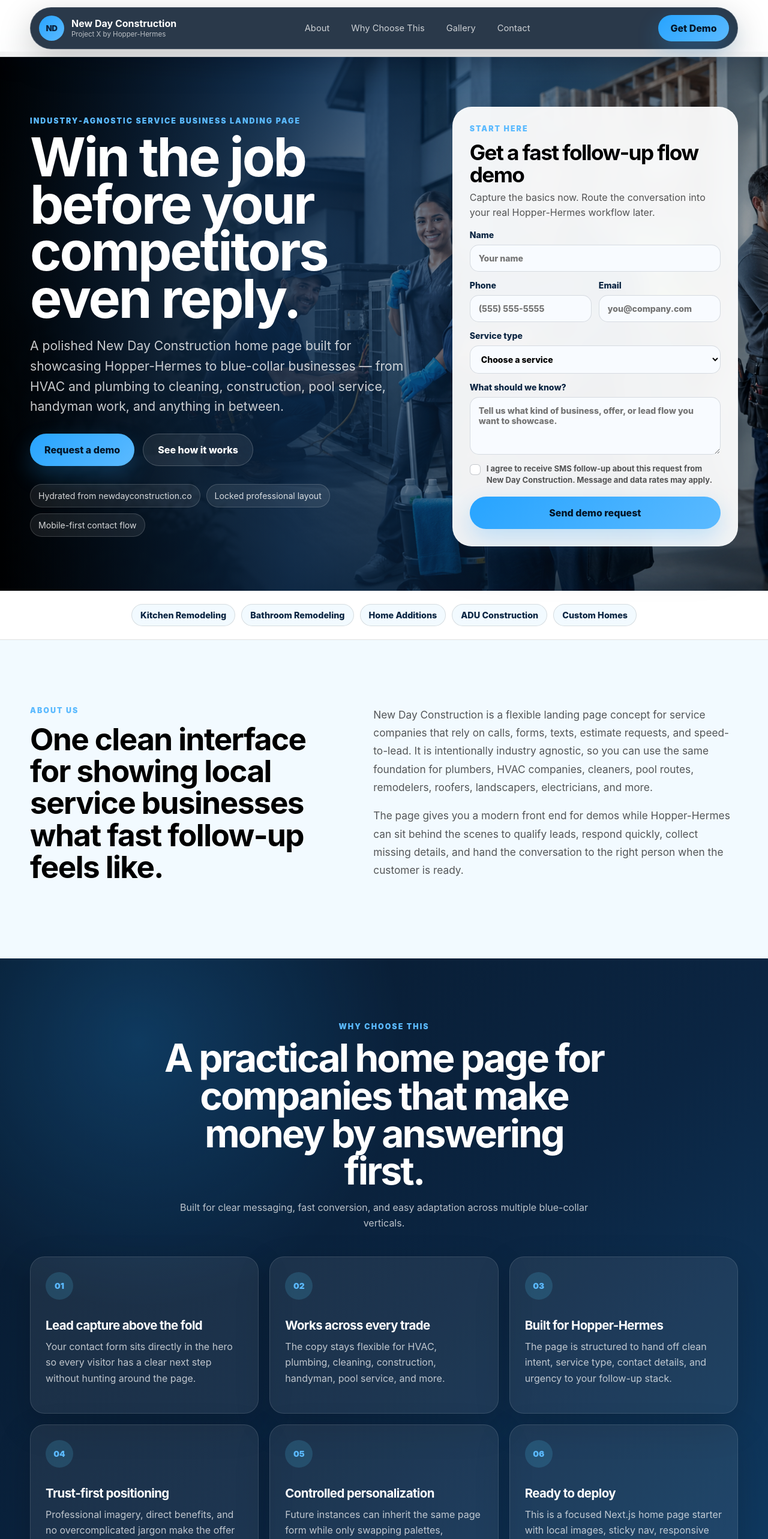
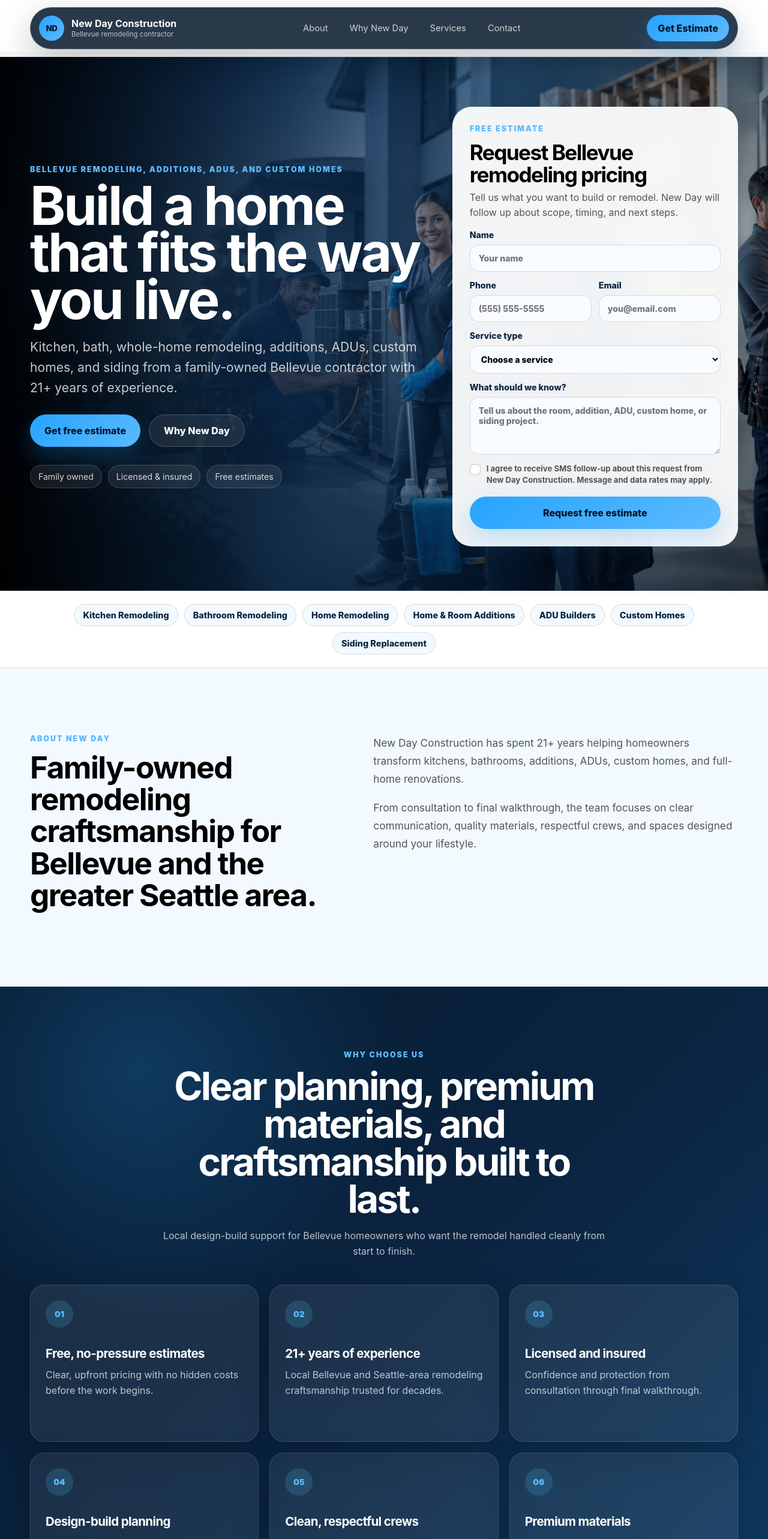
Before and after one commit to SoloRatRacer97/Hermes-Project-X-site, a Next.js app: page / in a window 1280 px wide. Shown: the top 2566 px of the page at 60% size. Built offline with nearby package versions, Linux system fonts and the light colour scheme.

Commit message:
chore: update New Day landing copy

```diff
--- a/app/layout.tsx
+++ b/app/layout.tsx
@@ -3,9 +3,9 @@ import { projectXConfig } from "./project-x-config";
 import "./globals.css";
 
 export const metadata: Metadata = {
-  title: `${projectXConfig.brand.name} | Blue-Collar Business Growth Landing Page`,
+  title: `${projectXConfig.brand.name} | Bellevue Remodeling Contractor`,
   description:
-    "An industry-agnostic landing page for service businesses showcasing Hopper-Hermes speed-to-lead automation.",
+    "Kitchen, bath, whole-home remodeling, additions, ADUs, custom homes, and siding in Bellevue.",
 };
 
 export default function RootLayout({
--- a/app/page.tsx
+++ b/app/page.tsx
@@ -52,34 +52,34 @@ const themeStyle: ThemeStyle = {
 
 const whyCards = [
   {
-    title: "Lead capture above the fold",
+    title: "Free, no-pressure estimates",
     description:
-      "Your contact form sits directly in the hero so every visitor has a clear next step without hunting around the page.",
+      "Clear, upfront pricing with no hidden costs before the work begins.",
   },
   {
-    title: "Works across every trade",
+    title: "21+ years of experience",
     description:
-      "The copy stays flexible for HVAC, plumbing, cleaning, construction, handyman, pool service, and more.",
+      "Local Bellevue and Seattle-area remodeling craftsmanship trusted for decades.",
   },
   {
-    title: "Built for Hopper-Hermes",
+    title: "Licensed and insured",
     description:
-      "The page is structured to hand off clean intent, service type, contact details, and urgency to your follow-up stack.",
+      "Confidence and protection from consultation through final walkthrough.",
   },
   {
-    title: "Trust-first positioning",
+    title: "Design-build planning",
     description:
-      "Professional imagery, direct benefits, and no overcomplicated jargon make the offer easy for blue-collar owners to understand.",
+      "One team for layouts, 3D renderings, permits, materials, and construction.",
   },
   {
-    title: "Controlled personalization",
+    title: "Clean, respectful crews",
     description:
-      "Future instances can inherit the same page form while only swapping palettes, professional photo sets, and service choices.",
+      "Your home is treated carefully, with organized updates and job sites.",
   },
   {
-    title: "Ready to deploy",
+    title: "Premium materials",
     description:
-      "This is a focused Next.js home page starter with local images, sticky nav, responsive CSS, and production-friendly structure.",
+      "Kohler, Cambria, Waypoint, James Hardie, and finishes built to last.",
   },
 ];
 
@@ -170,10 +170,10 @@ function LeadForm({ id, className = "lead-card" }: { id: string; className?: str
   return (
     <form className={className} id={id} onSubmit={handleSubmit}>
       <div className="lead-card-header">
-        <p className="eyebrow">Start here</p>
-        <h2>Get a fast follow-up flow demo</h2>
+        <p className="eyebrow">Free estimate</p>
+        <h2>Request Bellevue remodeling pricing</h2>
         <p>
-          Capture the basics now. Route the conversation into your real Hopper-Hermes workflow later.
+          Tell us what you want to build or remodel. New Day will follow up about scope, timing, and next steps.
         </p>
       </div>
 
@@ -210,7 +210,7 @@ function LeadForm({ id, className = "lead-card" }: { id: string; className?: str
             type="email"
             name="email"
             autoComplete="email"
-            placeholder="you@company.com"
+            placeholder="you@email.com"
             value={formState.email}
             onChange={(event) => updateField("email", event.target.value)}
           />
@@ -238,7 +238,7 @@ function LeadForm({ id, className = "lead-card" }: { id: string; className?: str
         <textarea
           name="message"
           rows={4}
-          placeholder="Tell us what kind of business, offer, or lead flow you want to showcase."
+          placeholder="Tell us about the room, addition, ADU, custom home, or siding project."
           value={formState.message}
           onChange={(event) => updateField("message", event.target.value)}
         />
@@ -260,12 +260,12 @@ function LeadForm({ id, className = "lead-card" }: { id: string; className?: str
       </label>
 
       <button className="submit-button" type="submit" disabled={status === "submitting"}>
-        {status === "submitting" ? "Sending request..." : "Send demo request"}
+        {status === "submitting" ? "Sending request..." : "Request free estimate"}
       </button>
 
       {status === "success" ? (
         <p className="form-success" role="status">
-          Thanks. Your request was captured and routed into the Project X follow-up flow.
+          Thanks. Your request was sent to New Day Construction.
         </p>
       ) : null}
 
@@ -305,13 +305,13 @@ export default function Home() {
 
           <nav className="nav-links" aria-label="Page sections">
             <a className="mobile-hidden-nav" href="#about">About</a>
-            <a href="#why">Why Choose This</a>
-            <a href="#gallery">Gallery</a>
+            <a href="#why">Why New Day</a>
+            <a href="#gallery">Services</a>
             <a className="mobile-hidden-nav" href="#contact">Contact</a>
           </nav>
 
           <a className="nav-cta" href="#lead-form">
-            Get Demo
+            Get Estimate
           </a>
         </header>
       </div>
@@ -322,18 +322,18 @@ export default function Home() {
 
         <div className="hero-inner section-shell">
           <div className="hero-copy">
-            <p className="eyebrow">Industry-agnostic service business landing page</p>
-            <h1>Win the job before your competitors even reply.</h1>
+            <p className="eyebrow">Bellevue remodeling, additions, ADUs, and custom homes</p>
+            <h1>Build a home that fits the way you live.</h1>
             <p className="hero-subtitle">
-              A polished {brand.name} home page built for showcasing Hopper-Hermes to blue-collar businesses — from HVAC and plumbing to cleaning, construction, pool service, handyman work, and anything in between.
+              Kitchen, bath, whole-home remodeling, additions, ADUs, custom homes, and siding from a family-owned Bellevue contractor with 21+ years of experience.
             </p>
 
             <div className="hero-actions">
               <a className="primary-button" href="#lead-form">
-                Request a demo
+                Get free estimate
               </a>
               <a className="secondary-button" href="#why">
-                See how it works
+                Why New Day
               </a>
             </div>
 
@@ -358,15 +358,15 @@ export default function Home() {
 
       <section className="section-shell split-section" id="about">
         <div>
-          <p className="eyebrow">About us</p>
-          <h2>One clean interface for showing local service businesses what fast follow-up feels like.</h2>
+          <p className="eyebrow">About New Day</p>
+          <h2>Family-owned remodeling craftsmanship for Bellevue and the greater Seattle area.</h2>
         </div>
         <div className="rich-copy">
           <p>
-            {brand.name} is a flexible landing page concept for service companies that rely on calls, forms, texts, estimate requests, and speed-to-lead. It is intentionally industry agnostic, so you can use the same foundation for plumbers, HVAC companies, cleaners, pool routes, remodelers, roofers, landscapers, electricians, and more.
+            {brand.name} has spent 21+ years helping homeowners transform kitchens, bathrooms, additions, ADUs, custom homes, and full-home renovations.
           </p>
           <p>
-            The page gives you a modern front end for demos while Hopper-Hermes can sit behind the scenes to qualify leads, respond quickly, collect missing details, and hand the conversation to the right person when the customer is ready.
+            From consultation to final walkthrough, the team focuses on clear communication, quality materials, respectful crews, and spaces designed around your lifestyle.
           </p>
         </div>
       </section>
@@ -374,10 +374,10 @@ export default function Home() {
       <section className="why-section" id="why">
         <div className="section-shell">
           <div className="section-heading centered">
-            <p className="eyebrow">Why choose this</p>
-            <h2>A practical home page for companies that make money by answering first.</h2>
+            <p className="eyebrow">Why choose us</p>
+            <h2>Clear planning, premium materials, and craftsmanship built to last.</h2>
             <p>
-              Built for clear messaging, fast conversion, and easy adaptation across multiple blue-collar verticals.
+              Local design-build support for Bellevue homeowners who want the remodel handled cleanly from start to finish.
             </p>
           </div>
 
@@ -395,10 +395,10 @@ export default function Home() {
 
       <section className="section-shell carousel-section" id="gallery">
         <div className="section-heading">
-          <p className="eyebrow">Blue-collar image carousel</p>
-          <h2>Built to feel familiar to every trade.</h2>
+          <p className="eyebrow">Services</p>
+          <h2>Remodeling work tailored to how your family lives.</h2>
           <p>
-            Keep the same polished visual system across instances, then swap in client-specific crews or approved professional trade photography when available.
+            Explore the core services New Day highlights for Bellevue homeowners without stretching the layout.
           </p>
         </div>
 
@@ -441,10 +441,10 @@ export default function Home() {
       <section className="contact-band" id="contact">
         <div className="section-shell contact-grid">
           <div>
-            <p className="eyebrow">Contact</p>
-            <h2>Ready to plug this into your {brand.name} demo flow?</h2>
+            <p className="eyebrow">Free estimate</p>
+            <h2>Ready to talk through your {brand.name} project?</h2>
             <p>
-              Use the form to capture the demo request, then connect it to your CRM, webhook, or Hopper-Hermes intake flow when you are ready.
+              Use the form to share the basics. The team can review scope, timing, and the right next step.
             </p>
           </div>
 
--- a/app/project-x-config.ts
+++ b/app/project-x-config.ts
@@ -76,8 +76,8 @@ export const projectXConfig = {
   brand: {
     name: "New Day Construction",
     mark: "ND",
-    poweredBy: "Project X by Hopper-Hermes",
-    footerDescription: "Fast follow-up interface powered by Hopper-Hermes.",
+    poweredBy: "Bellevue remodeling contractor",
+    footerDescription: "Family-owned Bellevue remodeling, additions, ADUs, and custom homes.",
   },
   theme: createProjectXTheme({
     primary: "#27a4ff",
@@ -92,45 +92,47 @@ export const projectXConfig = {
     contact: "/images/service-handshake.png",
     carousel: [
       {
-        "eyebrow": "HVAC + Plumbing",
-        "title": "Emergency jobs, tune-ups, installs, and repair requests.",
-        "description": "Show prospects that your business is responsive, professional, and ready to book the job before they call the next company.",
+        "eyebrow": "Kitchen + Bath",
+        "title": "Kitchens and baths designed around daily life.",
+        "description": "Custom layouts, premium finishes, and careful installation for the rooms your family uses most.",
         "image": "/images/hvac-plumbing.png",
-        "alt": "HVAC and plumbing technicians working in a clean residential service setting"
+        "alt": "Remodeling professionals reviewing a kitchen and bathroom project"
       },
       {
-        "eyebrow": "Cleaning + Pool Service",
-        "title": "Recurring routes, one-time cleans, and seasonal service work.",
-        "description": "A flexible visual system that fits home services, commercial maintenance, and route-based local operators.",
+        "eyebrow": "Additions + ADUs",
+        "title": "More space without leaving the neighborhood you love.",
+        "description": "Room additions, second stories, garage conversions, and ADUs planned from permits to walkthrough.",
         "image": "/images/cleaning-pool.png",
-        "alt": "Cleaning professionals and a pool technician performing service work"
+        "alt": "Home addition and ADU project planning for a Bellevue property"
       },
       {
-        "eyebrow": "Construction + Handyman",
-        "title": "Bigger projects still start with a simple lead capture.",
-        "description": "Position your company as organized and trustworthy from the first page view through the first booked estimate.",
+        "eyebrow": "Custom Homes",
+        "title": "Design-build support from first plan to final walkthrough.",
+        "description": "One team coordinates design, materials, construction, and finish details for a home built around you.",
         "image": "/images/construction-handyman.png",
-        "alt": "Construction and handyman professionals collaborating over project plans"
+        "alt": "Construction team reviewing plans for a custom home project"
       },
       {
-        "eyebrow": "Customer Experience",
-        "title": "A better first impression at the exact moment intent is highest.",
-        "description": "Use the landing page as the front door for Project X, then let Hopper-Hermes handle fast follow-up and qualification.",
+        "eyebrow": "Whole-Home + Siding",
+        "title": "Full-home updates with clean, respectful crews.",
+        "description": "Improve layout, curb appeal, efficiency, and comfort with work designed to fit the original home.",
         "image": "/images/service-handshake.png",
-        "alt": "Friendly service professional shaking hands with a homeowner at the door"
+        "alt": "Friendly remodeling contractor meeting with a homeowner"
       }
     ] satisfies readonly ProjectXCarouselItem[],
   },
   industries: [
     "Kitchen Remodeling",
     "Bathroom Remodeling",
-    "Home Additions",
-    "ADU Construction",
-    "Custom Homes"
+    "Home Remodeling",
+    "Home & Room Additions",
+    "ADU Builders",
+    "Custom Homes",
+    "Siding Replacement"
   ],
   proofPoints: [
-    "Hydrated from newdayconstruction.co",
-    "Locked professional layout",
-    "Mobile-first contact flow",
+    "Family owned",
+    "Licensed & insured",
+    "Free estimates",
   ],
 } as const;
```
